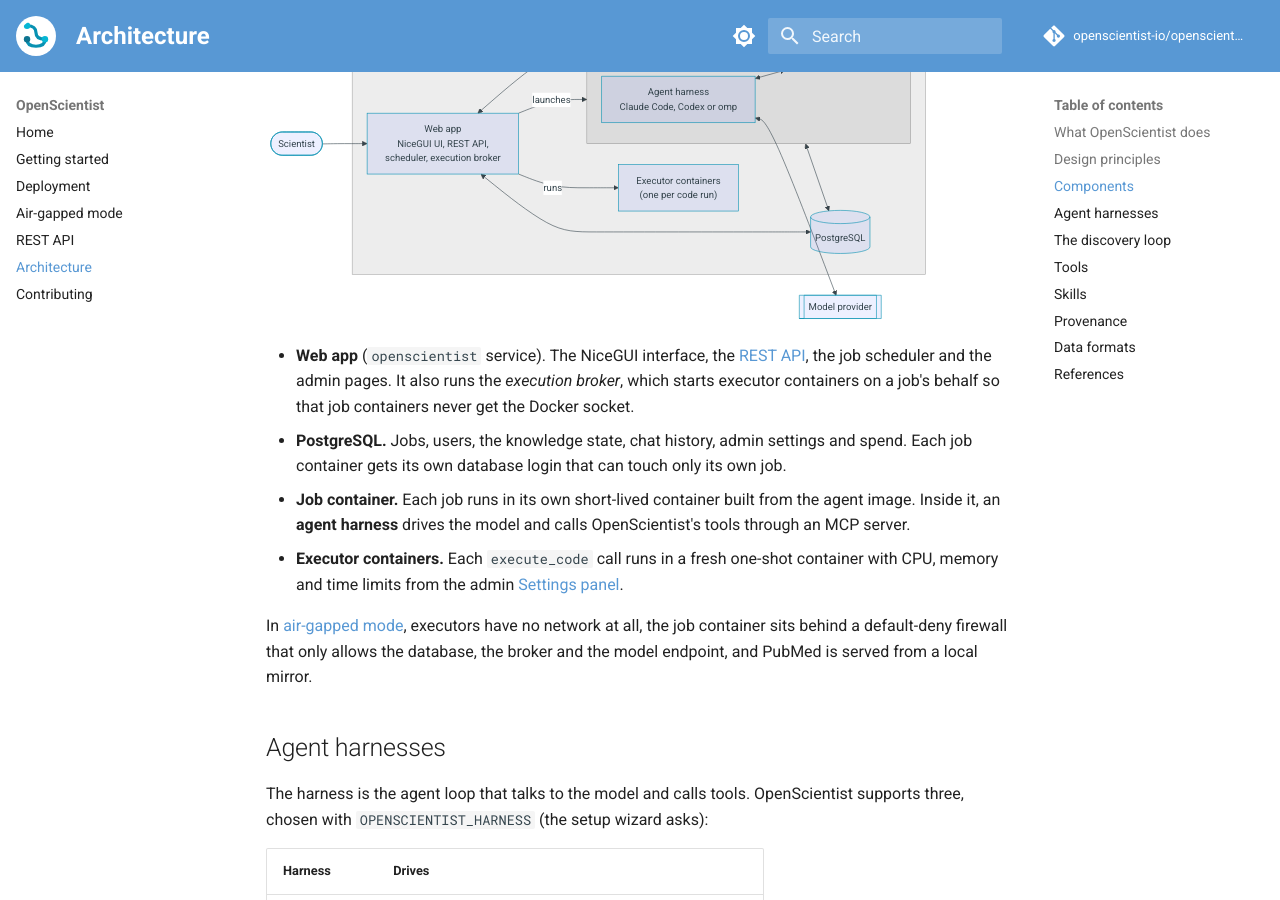
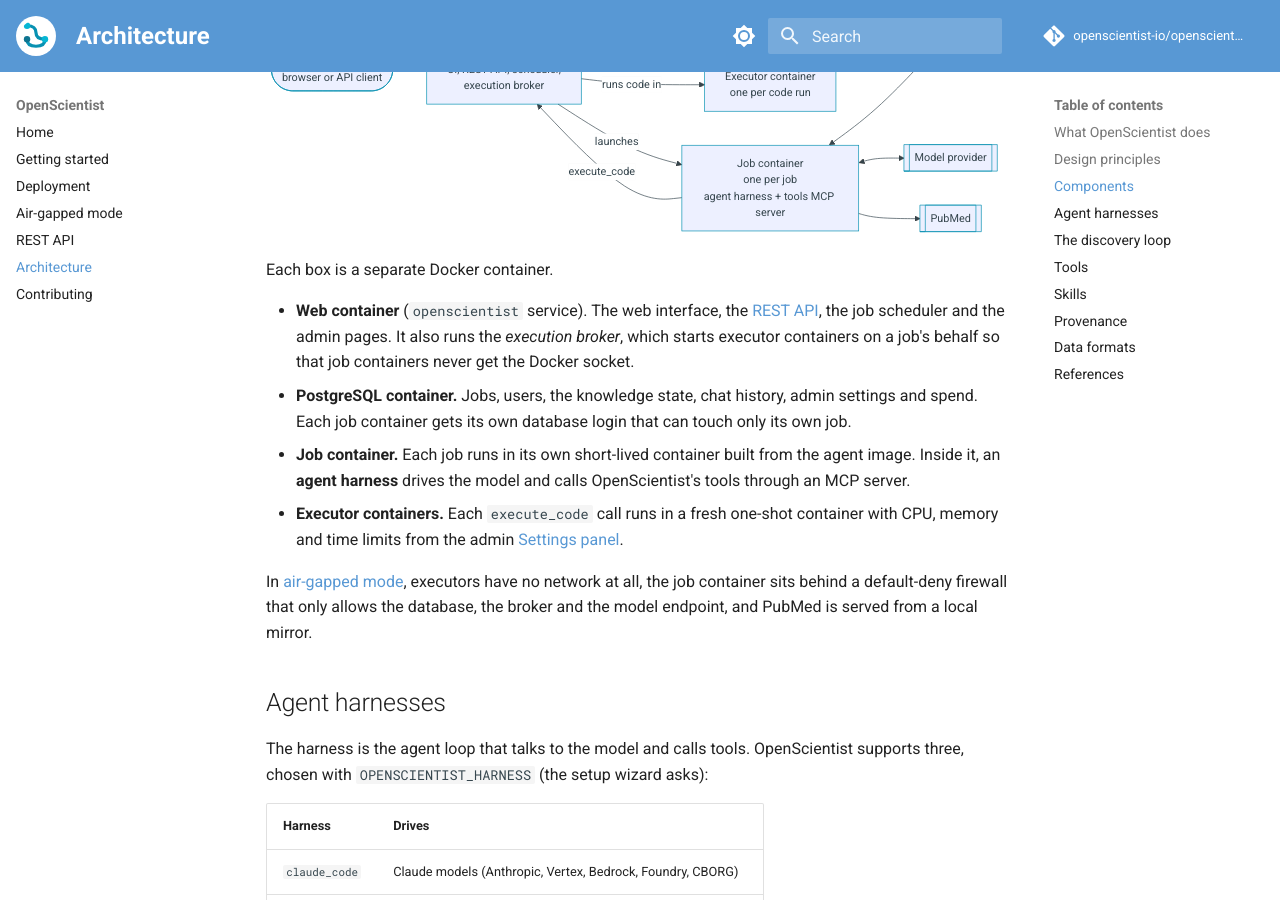
Before and after one commit to openscientist-io/openscientist-docs, an MkDocs documentation site: the page built from docs/architecture.md, in a window 1280 px wide and 900 px high, scrolled down 900 px. Built offline with MkDocs 1.6.1 and Material for MkDocs 9.7.7, drawn with Linux system fonts in a browser that asks for light colours; comment, search, counter and statistics services are not loaded.

Commit message:
Draw each container separately, say User, drop NiceGUI from the docs
Co-Authored-By: Claude Opus 5.5 <noreply@anthropic.com>

````diff
--- a/docs/architecture.md
+++ b/docs/architecture.md
@@ -22,18 +22,12 @@ It runs for a set number of iterations, deciding for itself what to investigate
 
 ```mermaid
 flowchart LR
-    user([Scientist]) --> web
+    user(["User<br/>browser or API client"]) --> web
 
-    subgraph host[Docker host]
-        web["Web app<br/>NiceGUI UI, REST API,<br/>scheduler, execution broker"]
-        db[(PostgreSQL)]
-        subgraph job["Job container (one per job)"]
-            agent["Agent harness<br/>Claude Code, Codex or omp"]
-            tools["Tools MCP server"]
-            agent <--> tools
-        end
-        exec["Executor containers<br/>(one per code run)"]
-    end
+    web["Web container<br/>UI, REST API, scheduler,<br/>execution broker"]
+    db[("PostgreSQL container")]
+    job["Job container<br/>one per job<br/>agent harness + tools MCP server"]
+    exec["Executor container<br/>one per code run"]
 
     llm[["Model provider"]]
     pubmed[["PubMed"]]
@@ -41,14 +35,16 @@ flowchart LR
     web <--> db
     web -- launches --> job
     job <--> db
-    tools -- execute_code --> web
-    web -- runs --> exec
-    agent <--> llm
-    tools --> pubmed
+    job -- execute_code --> web
+    web -- runs code in --> exec
+    job <--> llm
+    job --> pubmed
 ```
 
-- **Web app** (`openscientist` service). The NiceGUI interface, the [REST API](api.md), the job scheduler and the admin pages. It also runs the *execution broker*, which starts executor containers on a job's behalf so that job containers never get the Docker socket.
-- **PostgreSQL.** Jobs, users, the knowledge state, chat history, admin settings and spend. Each job container gets its own database login that can touch only its own job.
+Each box is a separate Docker container.
+
+- **Web container** (`openscientist` service). The web interface, the [REST API](api.md), the job scheduler and the admin pages. It also runs the *execution broker*, which starts executor containers on a job's behalf so that job containers never get the Docker socket.
+- **PostgreSQL container.** Jobs, users, the knowledge state, chat history, admin settings and spend. Each job container gets its own database login that can touch only its own job.
 - **Job container.** Each job runs in its own short-lived container built from the agent image. Inside it, an **agent harness** drives the model and calls OpenScientist's tools through an MCP server.
 - **Executor containers.** Each `execute_code` call runs in a fresh one-shot container with CPU, memory and time limits from the admin [Settings panel](getting-started.md#admin-settings).
 
````
Also changed, not shown: docs/deployment.md (+1 -1 lines).
